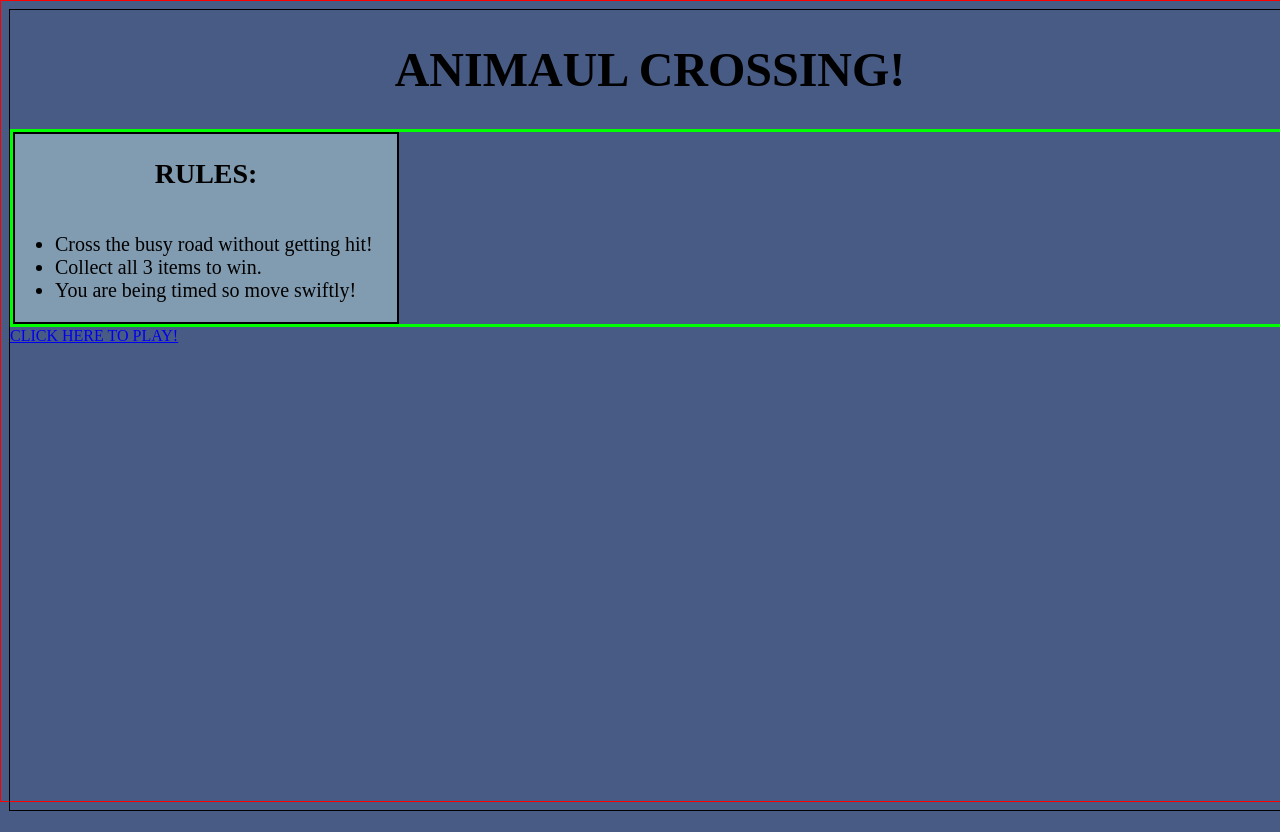
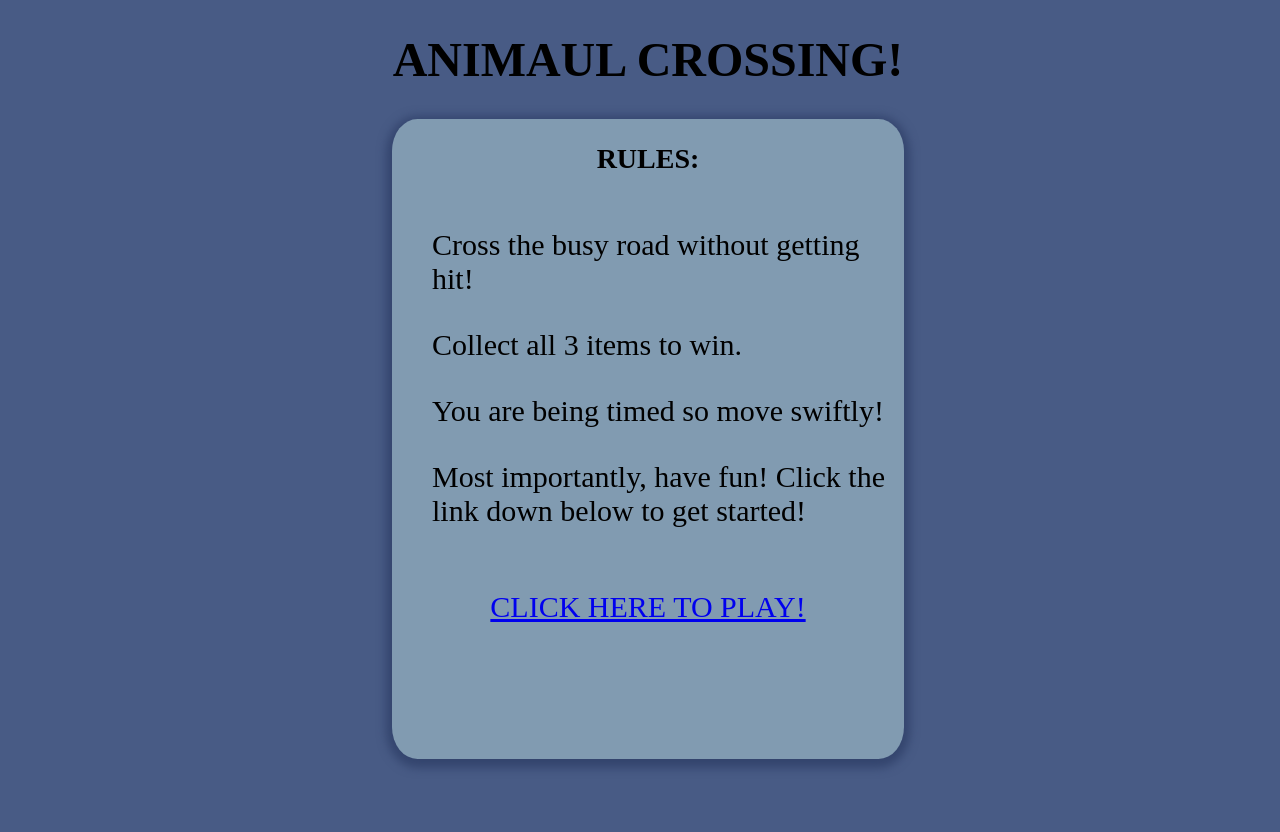
Before and after one commit to AmandaB43/AC-Game, a plain HTML site: page index.html in a window 1280 px wide. Before the commit the page ends 811 px from the top, so only its background shows below. Drawn offline with Linux system fonts and the light colour scheme.

Commit message:
added more css/starting game page

```diff
--- a/index.html
+++ b/index.html
@@ -7,7 +7,6 @@
   <title>MainMenu</title>
   <link href="style.css" rel="stylesheet" type="text/css" />
 </head>
-
 <body>
  <div id = "title">
   <h1>ANIMAUL CROSSING!</h1>
@@ -18,22 +17,22 @@
   <h2>RULES:</h2>
     <ul>
       <li>Cross the busy road without getting hit!</li>
+      <hr id="one">
       <li>Collect all 3 items to win. </li>
+    <hr id="two">
       <li>You are being timed so move swiftly!</li>
+      <hr id="three">
+      <li>Most importantly, have fun!
+        Click the link down below to get started!</li>
+      <hr id="four">
     </ul>
-</div>
-</div>
-
-<div id = "link">
-  <a href = "./game.html"> CLICK HERE TO PLAY!
+    <div id = "link">
+      <a href = "./game.html"> CLICK HERE TO PLAY! </a>
+    </div>
+  </div>
 </div>
   <script src="script.js"></script>
 
- <!--
-  This script places a badge on your repl's full-browser view back to your repl's cover
-  page. Try various colors for the theme: dark, light, red, orange, yellow, lime, green,
-  teal, blue, blurple, magenta, pink!
-  -->
   <script src="https://replit.com/public/js/replit-badge.js" theme="blue" defer></script>
 </body>
 
--- a/style.css
+++ b/style.css
@@ -1,42 +1,61 @@
 html, body {
-    border: 1px solid black;
     height: 100%;
     width: 100%;
   }
   #first {
-    border: 1px solid red;
+    /*border: 1px solid red;*/
     background-color: #485B85;
+}
 
-  }
-  #rules {
+.container{
+  justify-content: center;
+  display: flex;
+  flex-direction: wrap;
+ /* border: 2px solid lime;*/
+  flex: 1;
+  height: 80vh;
+}
+
+#rules {
     background-color: #819BB1;
     display: flex;
-    border-style: ridge;
-    width: 30%;
-    height: 30%;
-    flex-direction: column;;
-    justify-content: center;
-  border-radius: 30,30,60,30;
-  border: 2px solid black;
-  justify-items: center;
+    border-radius: 5% 5% / 5% 5%;
+    border-color: #4a6196;
+    box-shadow: 0px 3px 10px 6px#34456e;
+    width: 40%;
+    flex-direction: column;
  }
-.container{
-  display: flex;
-  flex-direction: column;
-  justify-items: center;
-  border: 3px solid lime;
-}
-  h1{
+  h1 {
     font-family: 'Upheaval TT (BRK)';
     font-size: 48px;
     text-align: center;
   }
-  h2{
+  h2 {
     font-size: 28px;
     text-align: center;
    font-family: 'Upheaval TT (BRK)';
   }
-  ul{
-    font-size: 20px;
+  ul {
+    list-style: none;
+    font-size: 30px;
     font-family: 'Upheaval TT (BRK)';
   }
+#one {
+    opacity: 0;
+  }
+#two {
+    opacity: 0;
+  }
+#three {
+    opacity: 0;
+  }
+#four {
+    opacity: 0;
+  }
+#link {
+text-align: center;
+font-family: 'Upheaval TT (BRK)';
+font-size: 30px;
+color: #4a906c;
+}
+a:hover {color:#4A906C;}   /* mouse over link */
```
Also changed, not shown: game.css (added, +13 -0 lines), game.html (+9 -7 lines), 1 other file.
